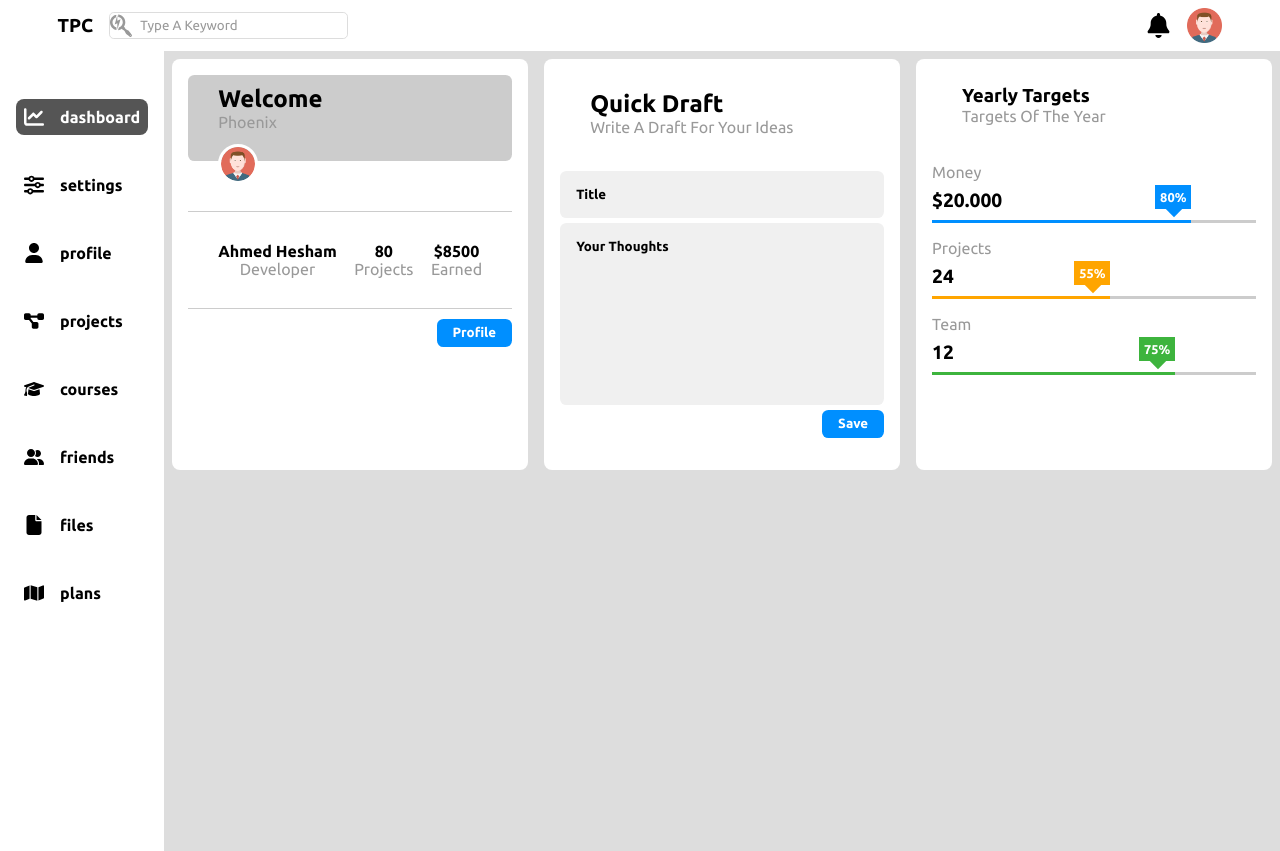
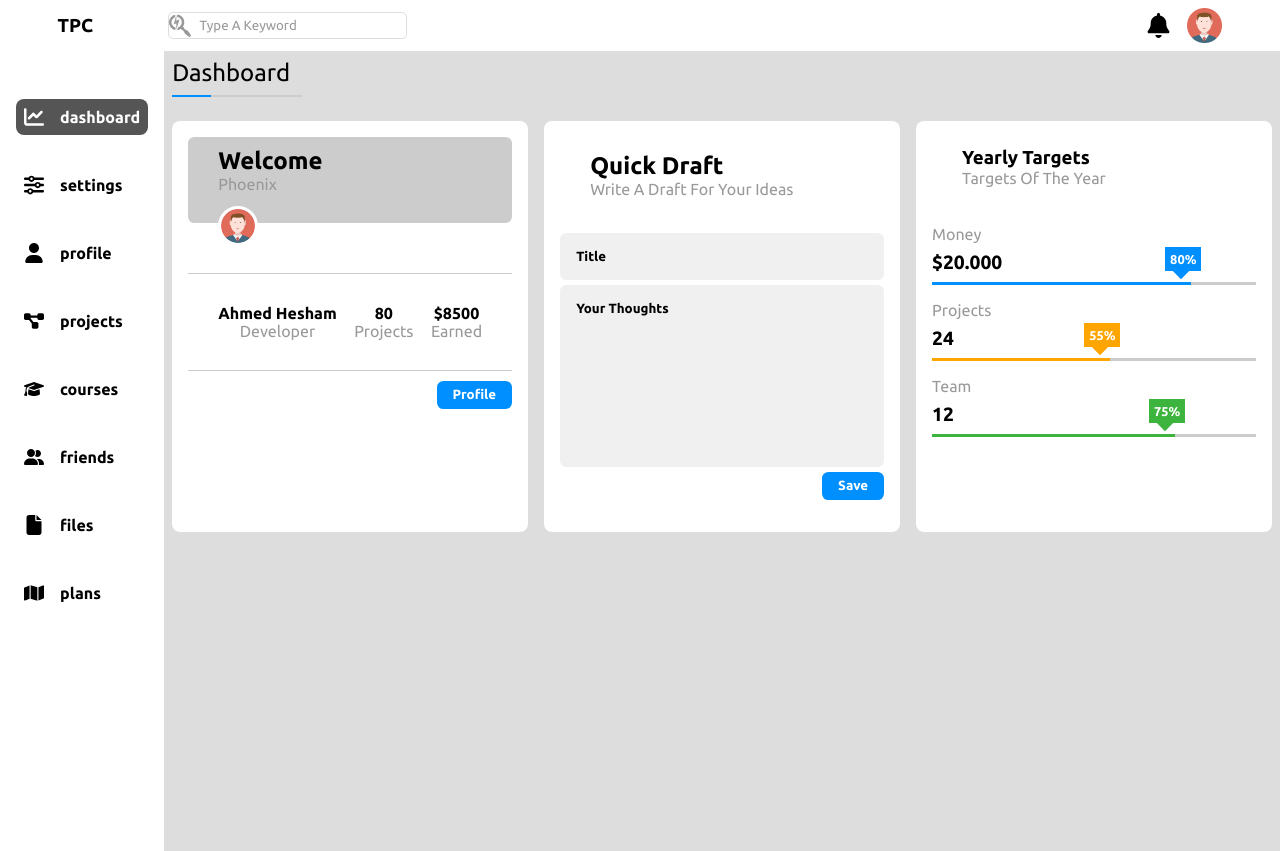
Before and after one commit to the-phoenix-coder/dashboardTheme, a plain HTML site: page HTML/home.html in a window 1280 px wide. Drawn offline with Linux system fonts and the light colour scheme.

Commit message:
Changes to be commited

```diff
--- a/CSS/dashboard.css
+++ b/CSS/dashboard.css
@@ -64,6 +64,9 @@ header {
 header .container .even-column {
     justify-content: space-between;
 }
+header .logo {
+    gap: 4.7rem!important;
+}
 header .even-column .even-column {
     gap: 1rem;
 }
@@ -97,11 +100,30 @@ header .icons figure {
 .content {
     grid-area: content;
 }
+.content .head-txt {
+    font-weight: normal;
+    margin-left: .5rem;
+    margin-top: .5rem;
+    padding-bottom: .5rem;
+}
+.content .head-back {
+    background-color: #CCC;
+    width: 130px;
+    height: 2px;
+    margin-left: .5rem;
+}
+.content .head-front {
+    background-color: var(--accent-clr);
+    width: 30%;
+    height: 100%;
+    display: block;
+}
 .content .component {
     display: grid;
     grid-template-columns: repeat(auto-fit, minmax(280px, 1fr));
     align-items: stretch;
     gap: 1rem;
+    margin-block: 1rem;
 }
 .content .component .box {
     display: flex;
@@ -142,9 +164,7 @@ header .icons figure {
     position: absolute;
     top: 80%
 }
-.content .component .bottom {
-    margin-top: 50px;
-}
+.content .component .bottom {margin-top: 50px;}
 .content .component .bottom .even-column {
     padding: 30px;
     border-top: 1px solid #CCC;
@@ -152,9 +172,7 @@ header .icons figure {
     justify-content: space-between;
     align-items: center;
 }
-.content .component .bottom .title {
-    text-align: center;
-}
+.content .component .bottom .title {text-align: center;}
 .content .component button {
     width: fit-content;
     float: right;
@@ -177,9 +195,7 @@ header .icons figure {
     color: black;
     font-weight: bold;
 }
-.box:last-child .chart > *{
-    margin-block: .5rem;
-}
+.box:last-child .chart > * {margin-block: .5rem;}
 .box:last-child .prog-parent {
     background-color: #CCC;
     width: 100%;
@@ -205,14 +221,12 @@ header .icons figure {
     background-color: var(--clr);
     width: 75%;
 }
-.box:last-child h6 {
-    font-size: 1.2rem;
-}
+.box:last-child h6 {font-size: 1.2rem;}
 .box:last-child .prog-parent span::after {
     content: attr(data-prog);
     position: absolute;
     top: -35px;
-    right: 0;
+    right: -10px;
     font-size: .8rem;
     font-weight: bold;
     background-color: var(--accent-clr);
@@ -232,7 +246,7 @@ header .icons figure {
     background-color: var(--accent-clr);
     position: absolute;
     top: -27px;
-    right: 7px;
+    right: 0px;
     transform: rotate(45deg);
     -webkit-transform: rotate(45deg);
     -moz-transform: rotate(45deg);
--- a/HTML/home.html
+++ b/HTML/home.html
@@ -25,7 +25,7 @@
     <header>
         <div class="container">
             <div class="even-column">
-                <div class="even-column">
+                <div class="even-column | logo">
                     <h3>TPC</h3>
                     <figure>
                         <input type="search" placeholder="Type A Keyword">
@@ -87,6 +87,8 @@
         </nav>
     </aside>
     <section class="content">
+        <h1 class="head-txt">Dashboard</h1>
+        <div class="head-back"><span class="head-front"></span></div>
         <section class="component">
             <div class="box">
                 <div class="top">
```
